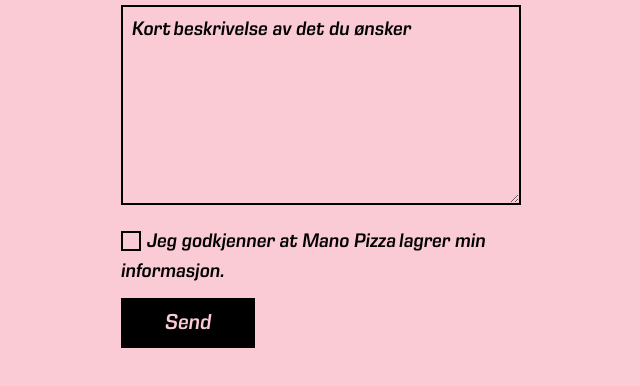
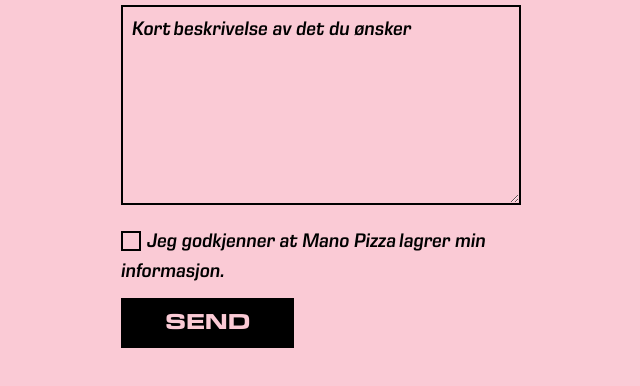
Before and after one commit to manopizzano/web-mano, a React (Create React App) app: page / in a window 1280 px wide. Shown: the part 2608-2994 px from the top of the page, without its empty margins (319-959 px from the left). Built offline with nearby package versions, Linux system fonts and the light colour scheme; no server answers.

Commit message:
update button style

```diff
--- a/src/styles/components/_button.scss
+++ b/src/styles/components/_button.scss
@@ -1,5 +1,7 @@
 .button {
   @include font-size(h3);
+  @include bold;
+  text-transform: uppercase;
   padding: 0.45em 2em 0.35em;
   background-color: transparent;
   color: white;
```
